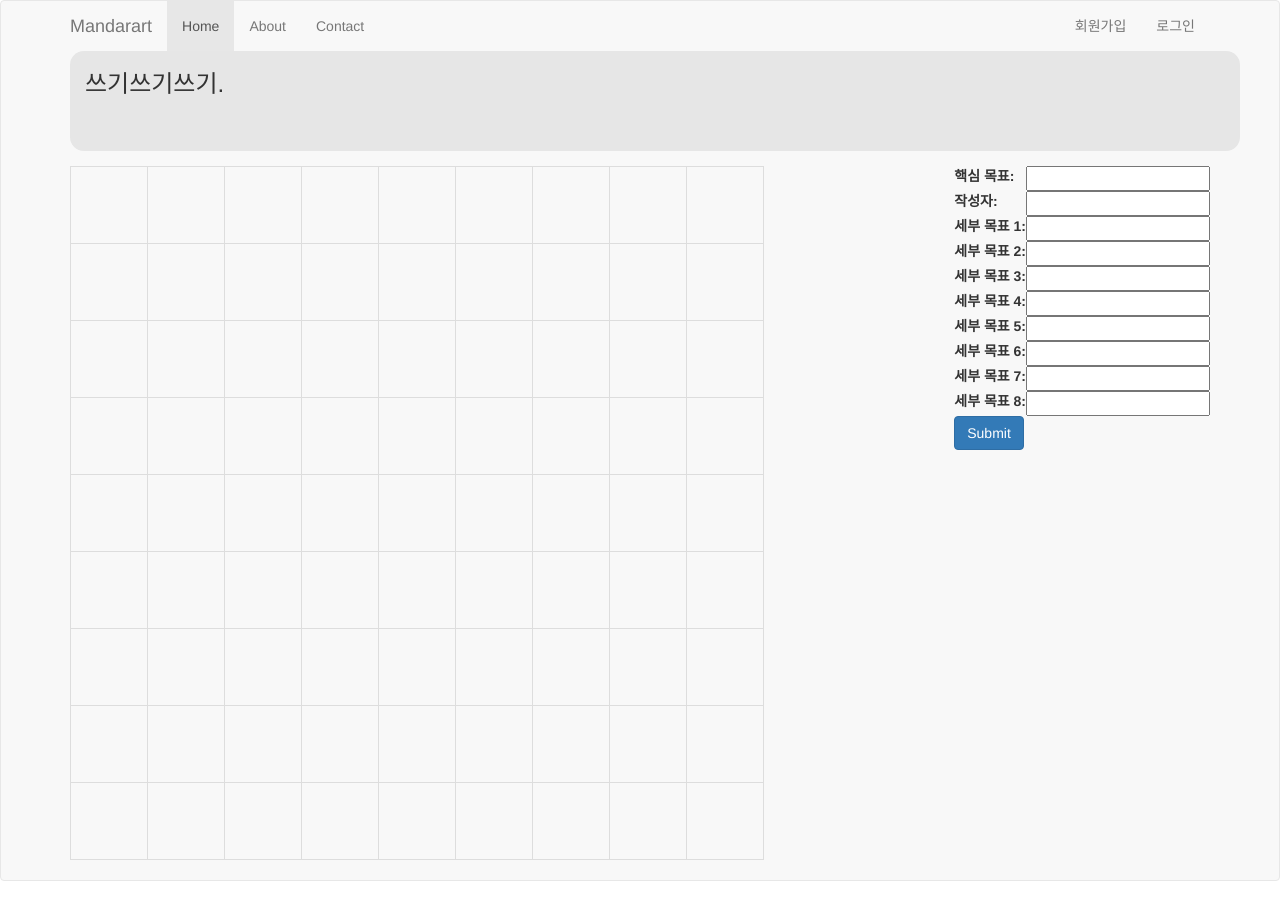
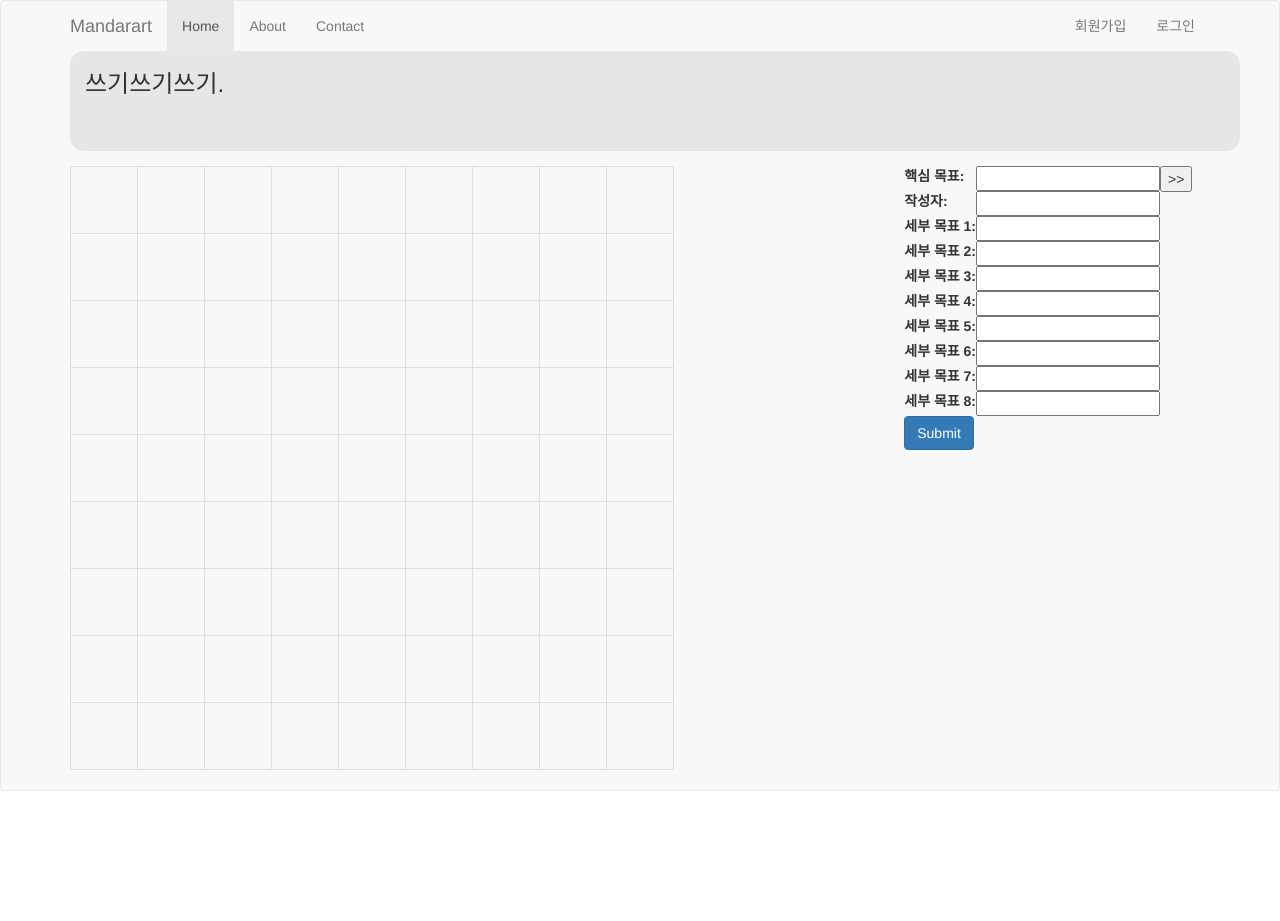
Before and after one commit to kimeasyn/Mandarart, a Django app: page /board/new/ in a window 1280 px wide. Shown: the top 921 px of the page. After the commit the page ends 791 px from the top, so only its background shows below. Run offline with Django 3.2, Linux system fonts and the light colour scheme; some libraries are stand-ins or nearby versions.

Commit message:
board_new 화면에 form slide jquery script 작성

```diff
--- a/board/forms.py
+++ b/board/forms.py
@@ -12,3 +12,14 @@ class MainForm(forms.Form):
     sub_goal6 = forms.CharField(max_length=30, label='세부 목표 6')
     sub_goal7 = forms.CharField(max_length=30, label='세부 목표 7')
     sub_goal8 = forms.CharField(max_length=30, label='세부 목표 8')
+
+
+class SubForm1(forms.Form):
+    ach_way1 = forms.CharField(max_length=50, label='달성 방법 1')
+    ach_way2 = forms.CharField(max_length=50, label='달성 방법 2')
+    ach_way3 = forms.CharField(max_length=50, label='달성 방법 3')
+    ach_way4 = forms.CharField(max_length=50, label='달성 방법 4')
+    ach_way5 = forms.CharField(max_length=50, label='달성 방법 5')
+    ach_way6 = forms.CharField(max_length=50, label='달성 방법 6')
+    ach_way7 = forms.CharField(max_length=50, label='달성 방법 7')
+    ach_way8 = forms.CharField(max_length=50, label='달성 방법 8')
--- /dev/null
+++ b/board/static/board/board_new.js
@@ -0,0 +1,9 @@
+$(document).ready(function(){
+    startpage();
+});
+
+function startpage() {
+    $('#sub1_toggle_btn').click(function(){
+        $('#sub_input').toggle("slide");
+    })
+}
--- a/board/templates/board/board_new.html
+++ b/board/templates/board/board_new.html
@@ -1,4 +1,10 @@
 {% extends 'board/layout.html' %}
+{% block script %}
+    {% load static %}
+    <script type="text/javascript" src="{% static "board/board_new.js" %}">
+    </script>
+
+{% endblock %}
 {% block banner %}
     <div>
         <h3> 쓰기쓰기쓰기. </h3>
@@ -272,13 +278,27 @@
             </table>
         </div>
         <div id="form-wrapper">
+            <div id="main_input">
                 <form action="" method="POST">
                     {% csrf_token %}
                     <table>
-                    {{ form.as_table }}
+                        {{ main_form.as_table }}
+                    </table>
+                    <input class="btn btn-primary" type="submit">
+                </form>
+            </div>
+            <div id="button_area">
+                <button class="sub_toggle_btn" id="sub1_toggle_btn"><div> >> </div></button>
+            </div>
+            <div id="sub_input" class="sub_input">
+                <form action="" method="POST">
+                    {% csrf_token %}
+                    <table>
+                        {{ sub_form1.as_table }}
                     </table>
                     <input class="btn btn-primary" type="submit">
                 </form>
             </div>
         </div>
+    </div>
 {% endblock %}
--- a/board/views.py
+++ b/board/views.py
@@ -1,7 +1,7 @@
 from django.shortcuts import render, redirect
 from .models import MainGoal, SubGoal, AchWay
 from django.shortcuts import get_object_or_404
-from .forms import MainForm
+from .forms import MainForm, SubForm1
 # Create your views here.
 
 
@@ -44,7 +44,8 @@ def board_detail(request, id):
 
 def board_new(request):
     if request.method == 'POST':
-        form = MainForm(request.POST, request.FILES)
+        main_form = MainForm(request.POST)
+        sub_form1 = SubForm1(request.POST)
 
         if form.is_valid():
             maingoal = MainGoal()
@@ -111,8 +112,13 @@ def board_new(request):
 
             return redirect('board:board_list')
     else:
-        form = MainForm()
+        main_form = MainForm()
+        sub_form1 = SubForm1()
+
 
     return render(request, 'board/board_new.html', {
-        'form': form,
+        'main_form': main_form,
+        'sub_form1': sub_form1,
+
+
     })
--- a/mandarart/static/style.css
+++ b/mandarart/static/style.css
@@ -1,6 +1,6 @@
 td{
-    heigth:60px;
-    width:60px;
+    heigth:50px;
+    width:50px;
     font-size: small;
 }
 #content-wrapper{
@@ -12,6 +12,17 @@ td{
 #form-wrapper{
     float: right;
 }
+#main_input{
+    float: left;
+}
+#sub_input{
+    float: left;
+    display: none;
+}
+#button_area{
+    float: left;
+    width:50px;
+}
 .banner{
     height: 100px;
     background-color: #E6E6E6;
@@ -21,8 +32,8 @@ td{
     margin-right: 15px;
 }
 td > div{
-    max-height: 60px;
-    height: 60px;
-    width: 60px;
+    max-height: 50px;
+    height: 50px;
+    width: 50px;
     text-align: center;
 }
--- a/mandarart/templates/layout.html
+++ b/mandarart/templates/layout.html
@@ -6,6 +6,7 @@
     {% load static %}
     <script src="//code.jquery.com/jquery-2.2.4.min.js"></script>
     <script src="//maxcdn.bootstrapcdn.com/bootstrap/3.3.7/js/bootstrap.min.js"></script>
+    {% block script %}{% endblock %}
     <link rel="stylesheet" href="{% static "style.css" %}">
     <link href="https://maxcdn.bootstrapcdn.com/bootstrap/3.3.7/css/bootstrap.min.css" rel="stylesheet" integrity="sha384-BVYiiSIFeK1dGmJRAkycuHAHRg32OmUcww7on3RYdg4Va+PmSTsz/K68vbdEjh4u" crossorigin="anonymous">
     <link href="https://maxcdn.bootstrapcdn.com/bootswatch/3.3.7/journal/bootstrap.min.css" rel="stylesheet" integrity="sha384-1L94saFXWAvEw88RkpRz8r28eQMvt7kG9ux3DdCqya/P3CfLNtgqzMnyaUa49Pl2" crossorigin="anonymous">
```
Lines whose indentation alone changed are shown as unchanged.
